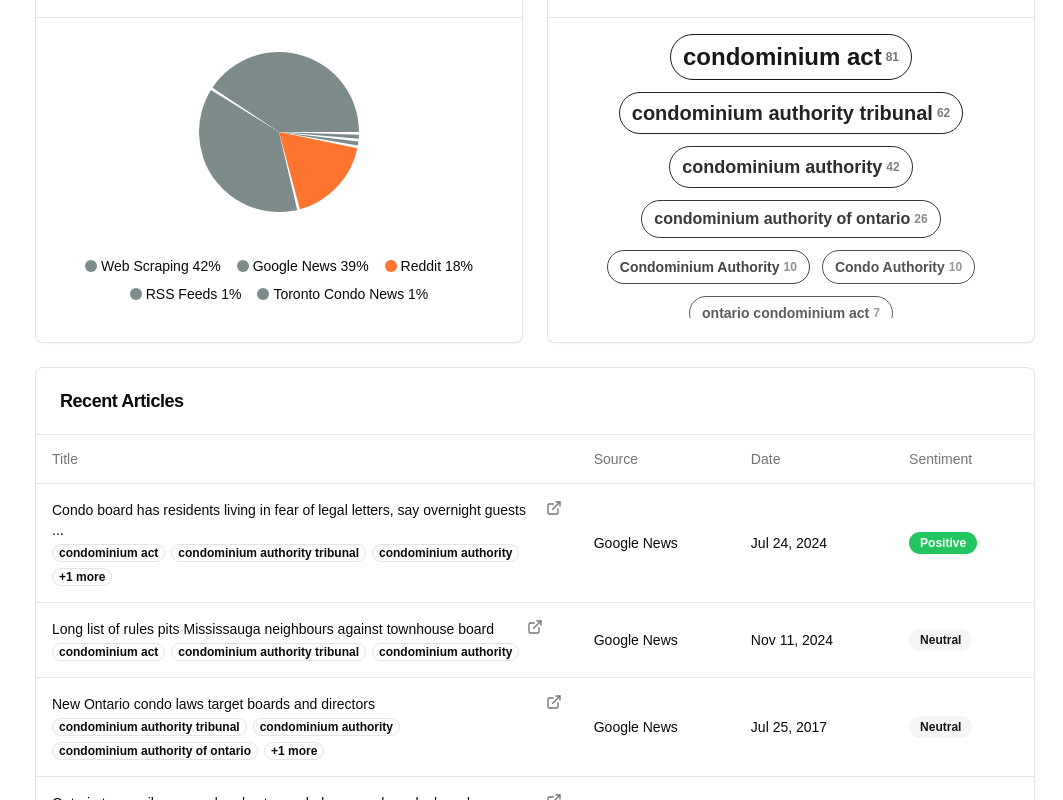
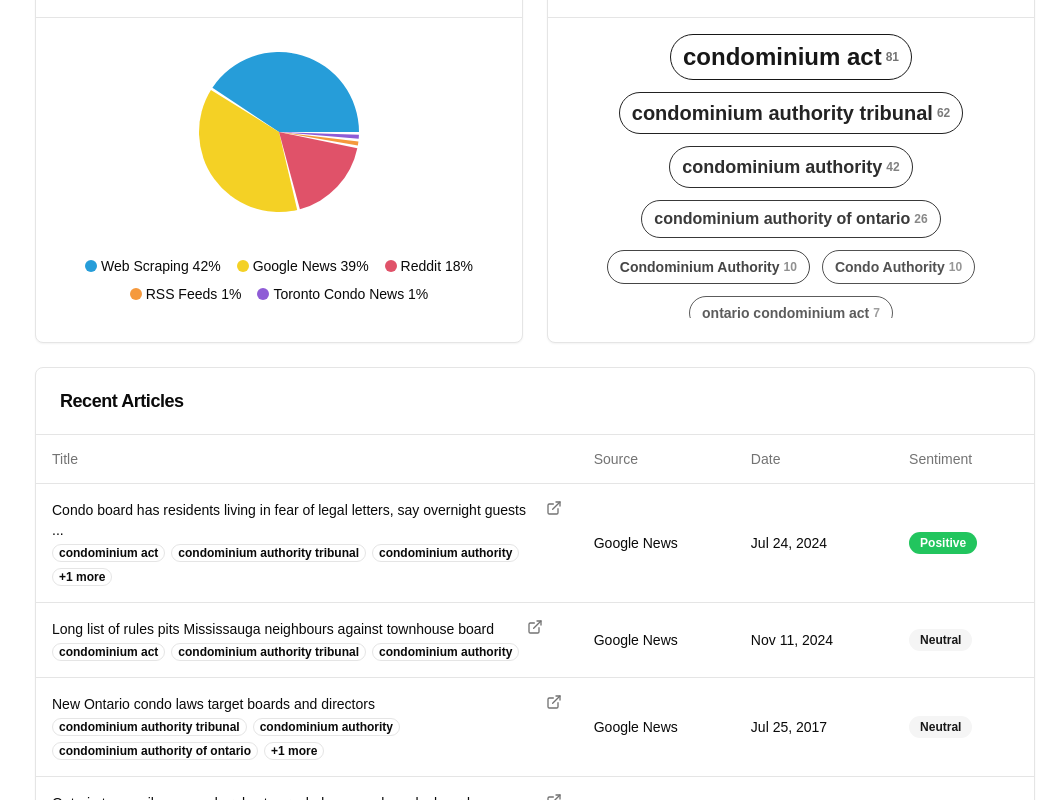
Before and after one commit to MazRadwan/social, a Next.js app: page /dashboard in a window 1280 px wide. Shown: the part 1013-1813 px from the top of the page, without its empty margins (217-1280 px from the left). Built offline with nearby package versions, Linux system fonts and the light colour scheme.

Commit message:
updated chart colors

```diff
--- a/app/dashboard/page.tsx
+++ b/app/dashboard/page.tsx
@@ -165,7 +165,7 @@ export default function DashboardPage() {
         <div className="flex min-h-screen w-full bg-background dark:bg-[#050614]">
           <Sidebar>
             <SidebarHeader className="flex h-14 items-center border-b px-4 md:px-6">
-              <div className="flex items-center gap-2 font-semibold">
+              <div className="flex items-center gap-2 font-semibold pt-4">
                 <div className="h-6 w-6 rounded-full bg-primary flex items-center justify-center">
                   <span className="text-primary-foreground font-bold text-xs">SL</span>
                 </div>
--- a/components/dashboard/mentions-chart.tsx
+++ b/components/dashboard/mentions-chart.tsx
@@ -86,7 +86,7 @@ export function MentionsChart({
                     type="monotone"
                     dataKey="count"
                     name="Mentions"
-                    stroke="hsl(var(--primary))"
+                    stroke="hsl(210, 100%, 75%)"
                     strokeWidth={2}
                     dot={{ r: 3 }}
                     activeDot={{ r: 5 }}
@@ -109,8 +109,8 @@ export function MentionsChart({
                     type="monotone"
                     dataKey="count"
                     name="Mentions"
-                    stroke="hsl(var(--primary))"
-                    fill="hsl(var(--primary) / 0.2)"
+                    stroke="hsl(210, 100%, 75%)"
+                    fill="hsl(210, 100%, 75%, 0.2)"
                   />
                 </AreaChart>
               )}
--- a/components/dashboard/sources-chart.tsx
+++ b/components/dashboard/sources-chart.tsx
@@ -27,20 +27,36 @@ export function SourcesChart({
   }, [sourcesData])
 
   const getSourceColor = (source: string, index: number) => {
+    // Color palette that works well in both dark and light themes
     const colors = [
-      'hsl(210, 100%, 59%)', // X/Twitter - Blue
-      'hsl(220, 46%, 48%)',  // Facebook - Dark Blue
-      'hsl(330, 100%, 59%)', // Instagram - Pink
-      'hsl(20, 100%, 59%)',  // Reddit - Orange
-      'hsl(180, 5%, 52%)',   // Other - Gray
+      'hsl(200, 70%, 50%)',    // Blue
+      'hsl(50, 90%, 55%)',     // Yellow (for Google)
+      'hsl(350, 70%, 60%)',    // Red/Pink
+      'hsl(30, 90%, 60%)',     // Orange
+      'hsl(265, 60%, 60%)',    // Purple
+      'hsl(180, 70%, 45%)',    // Teal
+      'hsl(35, 90%, 55%)',     // Amber
+      'hsl(300, 60%, 60%)',    // Magenta
+      'hsl(230, 70%, 70%)',    // Light Blue
+      'hsl(120, 50%, 50%)',    // Lime
+      'hsl(0, 0%, 60%)'        // Gray (for fallback)
     ]
 
+    // Map common sources to specific colors for consistency
     const lowerSource = source.toLowerCase()
-    if (lowerSource.includes('twitter') || lowerSource.includes('x/twitter')) return colors[0]
-    if (lowerSource.includes('facebook')) return colors[1]
-    if (lowerSource.includes('instagram')) return colors[2]
-    if (lowerSource.includes('reddit')) return colors[3]
-    return colors[4] // Other
+    if (lowerSource.includes('web') || lowerSource.includes('scraping')) return colors[0]
+    if (lowerSource.includes('google')) return colors[1]
+    if (lowerSource.includes('reddit')) return colors[2]
+    if (lowerSource.includes('rss') || lowerSource.includes('feed')) return colors[3]
+    if (lowerSource.includes('toronto') || lowerSource.includes('condo')) return colors[4]
+    if (lowerSource.includes('twitter') || lowerSource.includes('x')) return colors[5]
+    if (lowerSource.includes('facebook')) return colors[6]
+    if (lowerSource.includes('instagram')) return colors[7]
+    if (lowerSource.includes('linkedin')) return colors[8]
+    if (lowerSource.includes('news')) return colors[9]
+
+    // For other sources, cycle through colors based on index
+    return colors[index % (colors.length - 1)] || colors[10]
   }
 
   // Custom tooltip formatter
```
